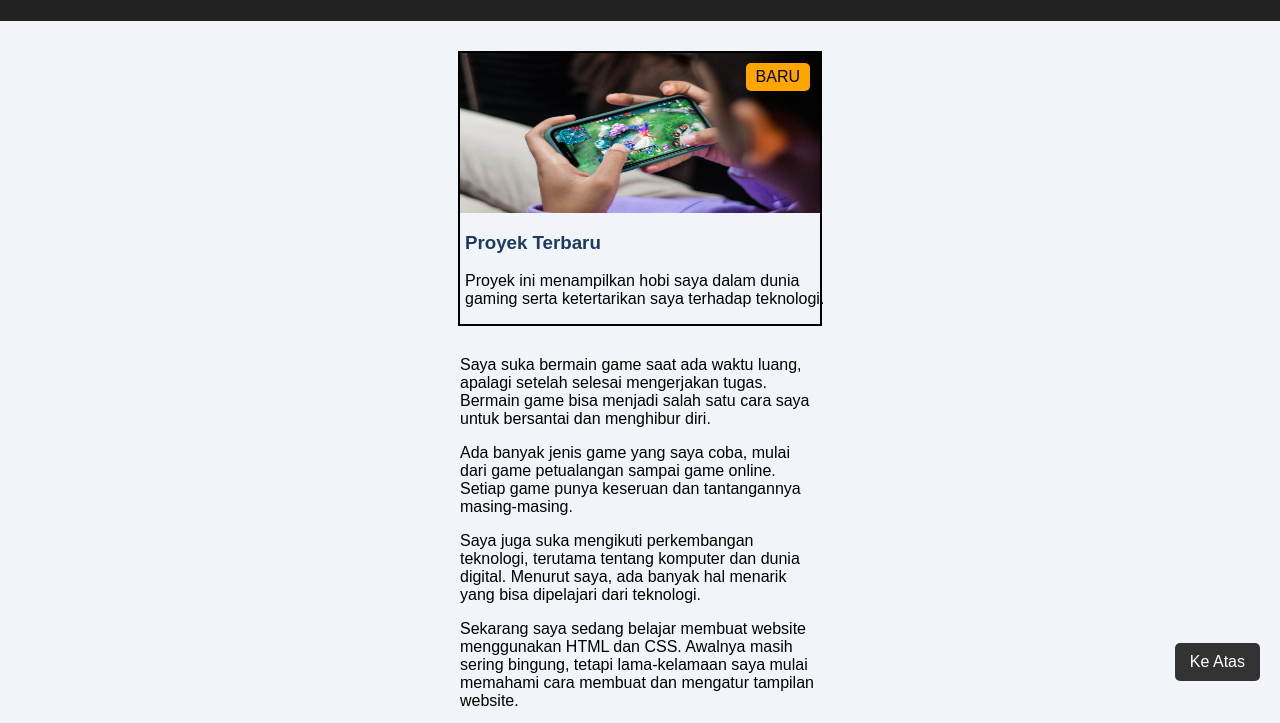
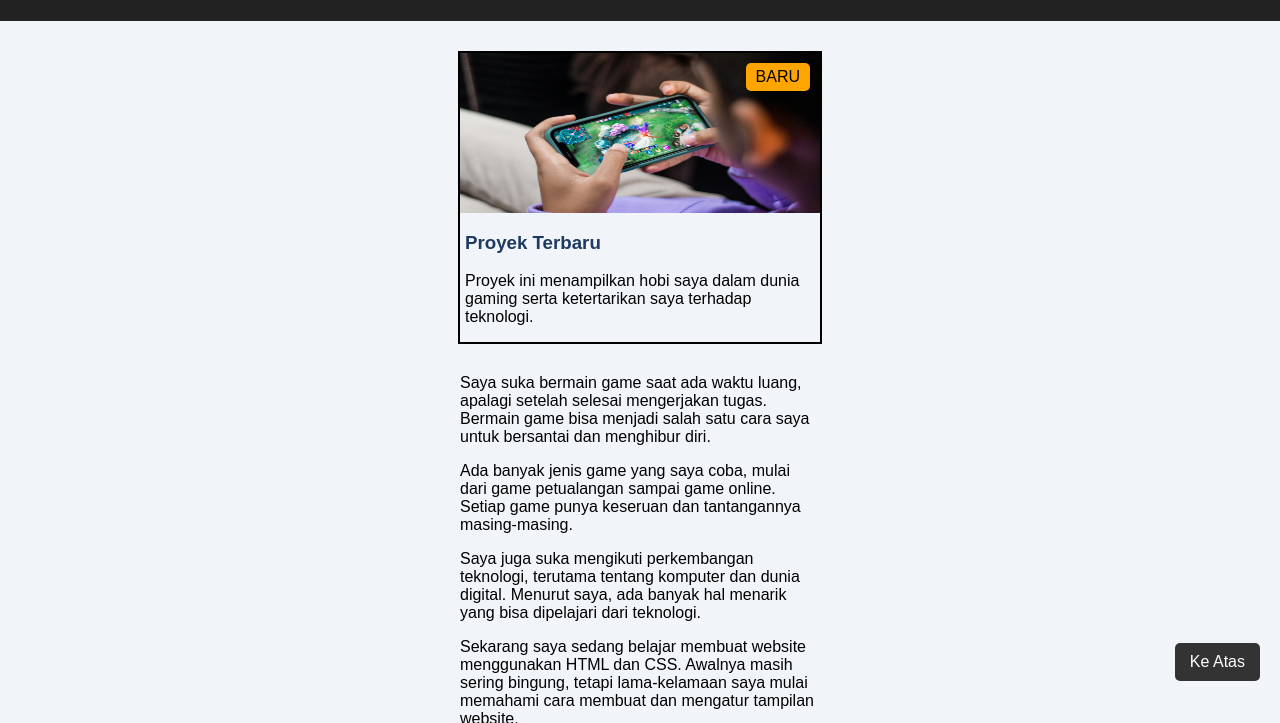
Before and after one commit to alexisdeccoryo/alexis-x_tkj_1-3-pwd-formatif, a plain HTML site: page components/card-badge.html in a window 1280 px wide. Shown: the part 99-822 px from the top of the page. Drawn offline with Linux system fonts and the light colour scheme.

Commit message:
fix: improve card badge formatting and layout

```diff
--- a/components/card-badge.html
+++ b/components/card-badge.html
@@ -1,3 +1,4 @@
+
 <!DOCTYPE html>
 <html lang="en">
 <head>
@@ -5,29 +6,37 @@
     <meta name="viewport" content="width=device-width, initial-scale=1.0">
     <title>Card Badge</title>
     <style>
+        /* Mengatur tampilan dasar halaman */
         body {
             width: 100%;
             margin: 0;
             font-family: Arial, sans-serif;
             background-color: #F1F5F9;
         }
-#top{
+
+        /* Mengatur tampilan header */
+        #top {
             padding: 20px;
             background-color: #222;
             color: white;
             text-align: center;
         }
+
+        /* Mengatur tampilan kartu proyek */
         .card {
             position: relative;
             width: 360px;
             margin: 30px auto;
             border: 2px solid black;
         }
+
         .card img {
             width: 100%;
             height: 160px;
             display: block;
         }
+
+        /* Mengatur posisi dan tampilan badge */
         .card .badge {
             position: absolute;
             top: 10px;
@@ -36,6 +45,8 @@ body {
             border-radius: 5px;
             padding: 5px 10px;
         }
+
+        /* Mengatur tombol kembali ke atas */
         .back-to-top {
             position: fixed;
             bottom: 20px;
@@ -51,34 +62,44 @@ body {
         .back-to-top:hover {
             background-color: orange;
         }
-main p{
+
+        /* Mengatur lebar dan jarak paragraf */
+        main p {
             width: 360px;
             margin: 16px auto;
         }
+
         footer {
             text-align: center;
         }
+
+        /* Mengatur tampilan judul kartu */
         h3 {
             margin-left: 5px;
             color: #1E3A5F;
         }
+
+        /* Menyesuaikan teks introduction dengan lebar kartu */
         #introduction {
+            width: calc(100% - 10px);
             margin-left: 5px;
         }
-
     </style>
 </head>
+
 <body>
     <header id="top">
         <h1>Proyek Saya</h1>
     </header>
+
     <main>
         <div class="card">
-        <img src="../assets/images/hobi-gaming.jpg" alt="hobi alexis ">
+            <img src="../assets/images/hobi-gaming.jpg" alt="hobi alexis">
             <span class="badge">BARU</span>
             <h3>Proyek Terbaru</h3>
             <p id="introduction">Proyek ini menampilkan hobi saya dalam dunia gaming serta ketertarikan saya terhadap teknologi.</p>
         </div>
+
         <p>Saya suka bermain game saat ada waktu luang, apalagi setelah selesai mengerjakan tugas. Bermain game bisa menjadi salah satu cara saya untuk bersantai dan menghibur diri.</p>
 
         <p>Ada banyak jenis game yang saya coba, mulai dari game petualangan sampai game online. Setiap game punya keseruan dan tantangannya masing-masing.</p>
@@ -90,8 +111,8 @@ h3 {
         <p>Selama belajar coding, saya jadi tahu cara mengatur warna, ukuran, jarak, dan posisi tulisan maupun gambar. Saya juga bisa mencoba berbagai desain agar tampilan website terlihat lebih menarik.</p>
 
         <p>Ke depannya, saya ingin lebih banyak berlatih dan mencoba membuat website sendiri. Semoga kemampuan saya dalam coding bisa terus berkembang dan menghasilkan proyek yang lebih bagus.</p>
+    </main>
 
-    </main>
     <footer>
         <a href="../index.html">Kembali Ke Beranda</a>
     </footer>
```
Lines whose indentation alone changed are shown as unchanged.
